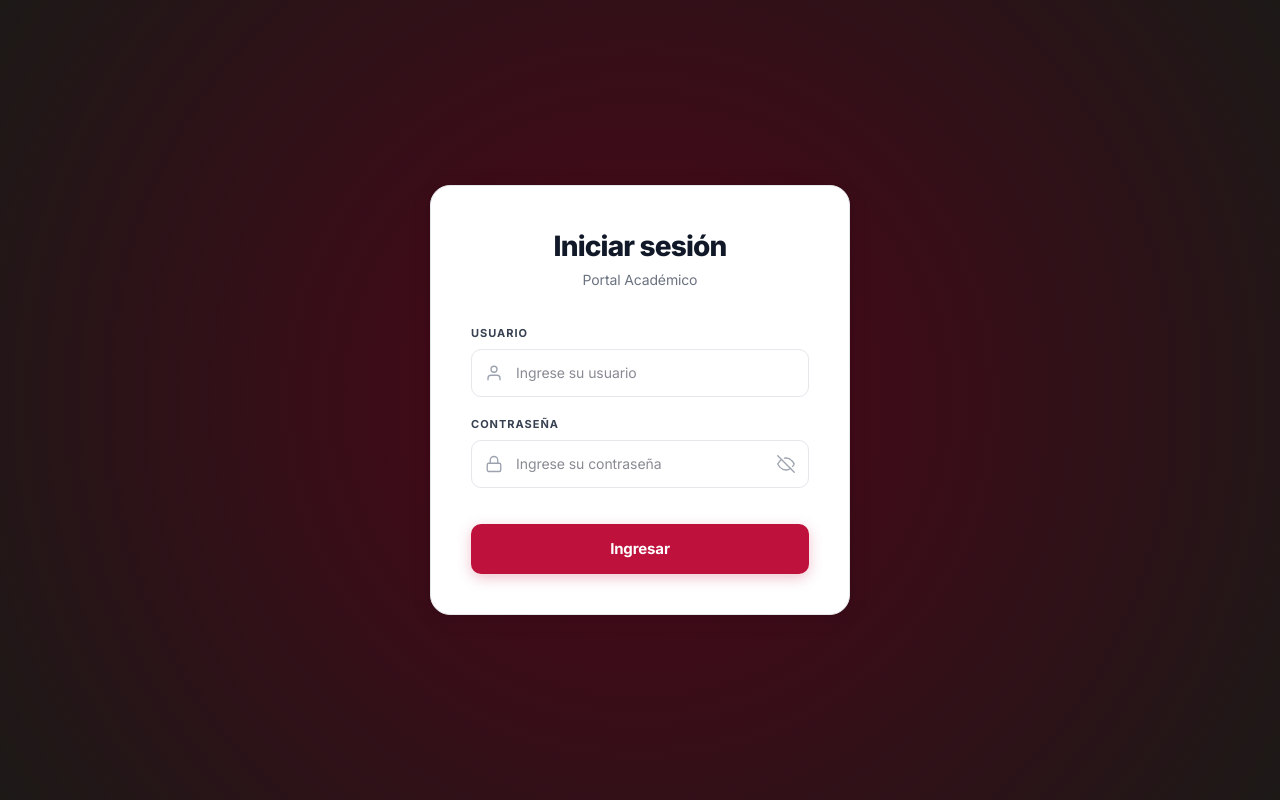
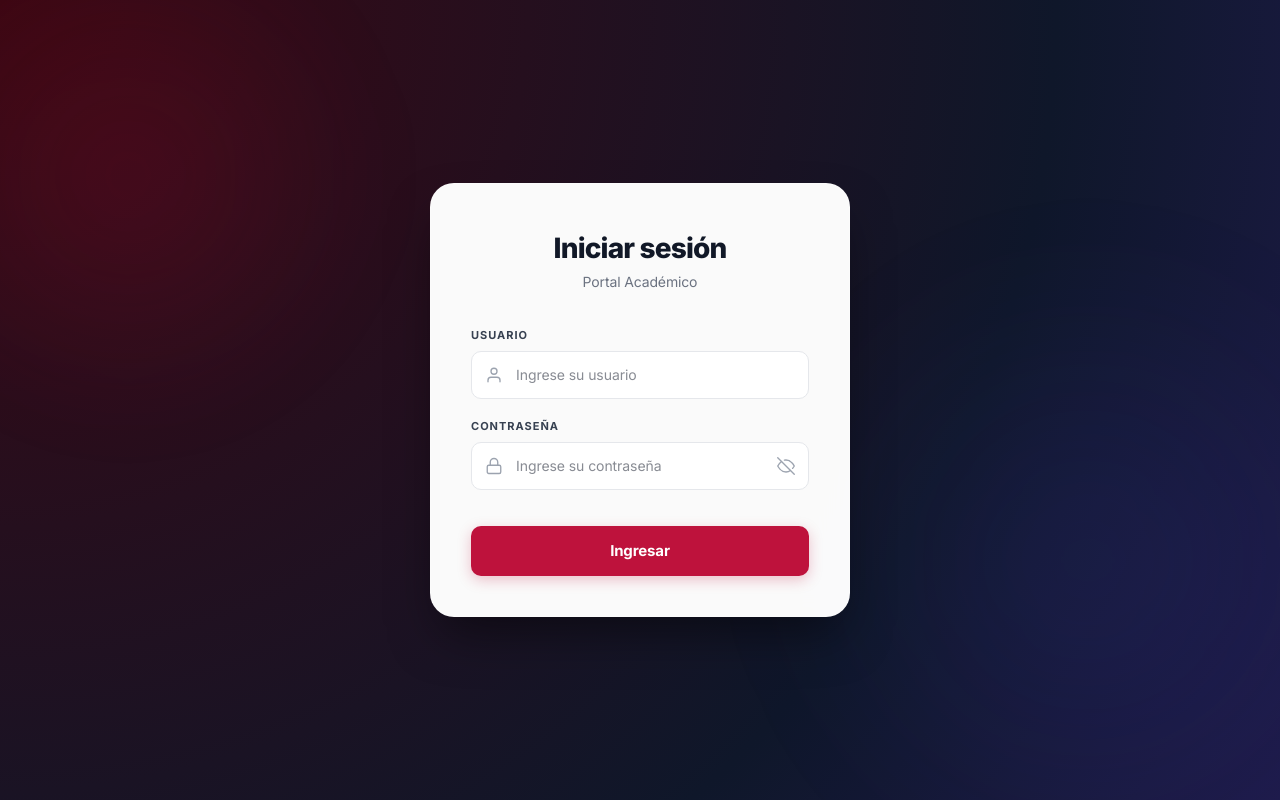
Before and after one commit to GrilloCantorr/sistema-academico, a React (Vite) app in the folder Frontend/: page /login in a window 1280 px wide. Built offline with nearby package versions, Linux system fonts and the light colour scheme.

Commit message:
modernizar diseño de Login: gradiente inmersivo crimson y efecto de tarjeta translúcida

```diff
--- a/Frontend/src/sitios/Login.jsx
+++ b/Frontend/src/sitios/Login.jsx
@@ -40,18 +40,22 @@ const S = {
     display: "flex",
     alignItems: "center",
     justifyContent: "center",
-    backgroundColor: "#f3f4f6",
+    background: "radial-gradient(circle at top left, #3b0712, #0f172a 70%, #1e1b4b 100%)",
     padding: "24px 16px",
     fontFamily: "'Inter', system-ui, -apple-system, sans-serif",
+    position: "relative",
+    overflow: "hidden"
   },
   card: {
     width: "100%",
     maxWidth: "420px",
-    backgroundColor: "#ffffff",
-    borderRadius: "20px",
-    border: "1px solid #e5e7eb",
-    padding: "44px 40px 40px",
-    boxShadow: "0 4px 24px rgba(0,0,0,0.06), 0 1px 4px rgba(0,0,0,0.04)",
+    backgroundColor: "rgba(255, 255, 255, 0.98)",
+    backdropFilter: "blur(16px)",
+    borderRadius: "24px",
+    border: "1px solid rgba(255, 255, 255, 0.12)",
+    padding: "48px 40px 40px",
+    boxShadow: "0 25px 50px -12px rgba(0, 0, 0, 0.5)",
+    zIndex: 10
   },
   cardHeader: {
     textAlign: "center",
@@ -204,11 +208,31 @@ export default function Login() {
   };
 
   return (
-    <div style={{
-      ...S.page,
-      background: "radial-gradient(circle, #4c0519 0%, #1c1917 100%)",
-    }}>
-      <div style={{ width: "100%", display: "flex", justifyContent: "center" }}>
+    <div style={S.page}>
+      {/* Circulos decorativos de fondo con difuminado */}
+      <div style={{
+        position: "absolute",
+        top: "-10%",
+        left: "-10%",
+        width: "40vw",
+        height: "40vw",
+        borderRadius: "50%",
+        background: "radial-gradient(circle, rgba(190,18,60,0.15) 0%, rgba(0,0,0,0) 70%)",
+        filter: "blur(40px)",
+        pointerEvents: "none"
+      }} />
+      <div style={{
+        position: "absolute",
+        bottom: "-10%",
+        right: "-10%",
+        width: "50vw",
+        height: "50vw",
+        borderRadius: "50%",
+        background: "radial-gradient(circle, rgba(79,70,229,0.1) 0%, rgba(0,0,0,0) 70%)",
+        filter: "blur(60px)",
+        pointerEvents: "none"
+      }} />
+
       <div style={S.card}>
 
         {/* Encabezado */}
@@ -307,7 +331,6 @@ export default function Login() {
         {/* Error */}
         {error && <div style={S.errorBox}>⚠ {error}</div>}
       </div>
-      </div>
     </div>
   );
 }
```
